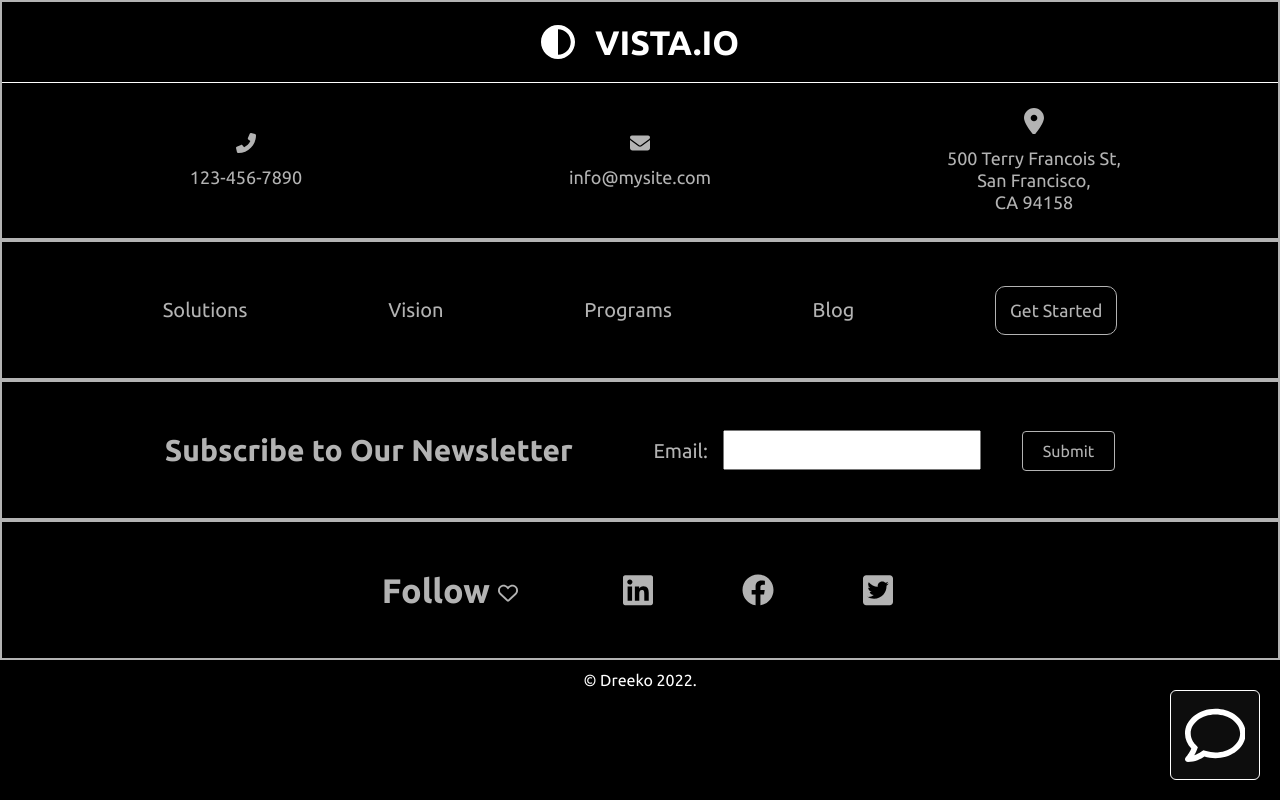
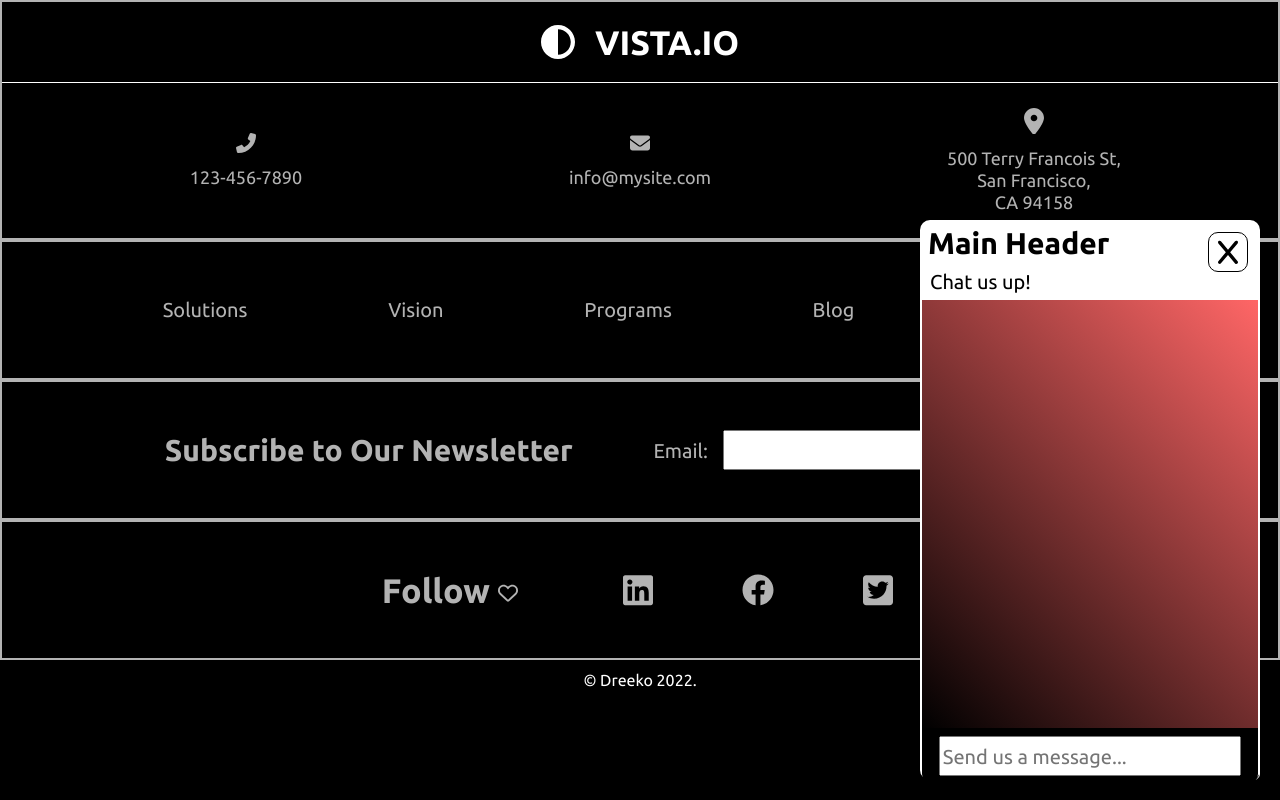
Before and after one commit to Driijko/profile1, a plain HTML site: page index.html in a window 1280 px wide. Drawn offline with Linux system fonts and the light colour scheme; files that its build step writes are made by us from their sources.

Commit message:
Aesthetic adjustments to chat modal.

```diff
--- a/chat-aside-modal.css
+++ b/chat-aside-modal.css
@@ -41,6 +41,9 @@
   height: 480px;
   bottom: 0;
   right: 0;
+  border-radius: 0.5rem;
+  border-width: 0.1rem;
+  border-style: solid;
 }
 
 #chat-modal section {
@@ -85,10 +88,12 @@
   -webkit-hyphens: auto;
   hyphens: auto;
   text-overflow: ellipsis;
+  border-radius: 0.5rem;
 }
 
 #chat-modal form {
-  padding-left: 1.7rem;
+  height: 10%;
+  border-radius: 0 0 0.5rem 0.5rem;
 }
 
 #chat-modal input {
@@ -122,12 +127,4 @@
     width: 17rem;
     height: 28rem;
   }
-
-  #chat-modal form {
-    padding-left: 1rem;
-  }
-
-  #chat-modal input {
-    width: 94%;
-  }
 }
--- a/color.css
+++ b/color.css
@@ -50,3 +50,19 @@ svg path {
   background-color: var(--color1);
   color: var(--color2);
 }
+
+/* CHAT MODAL */
+#chat-modal {
+  border-color: var(--color2);
+}
+#chat-modal #chat-area {
+  background-image: linear-gradient(
+    45deg,
+    var(--color1),
+    var(--color3)
+  );
+}
+
+#chat-modal form {
+  background-color: var(--color1);
+}
--- a/index.html
+++ b/index.html
@@ -188,13 +188,13 @@
   </button>
 </aside>
 
-<dialog id="chat-modal">
+<dialog id="chat-modal" open>
   <section>
     <h3>Main Header</h3>
     <p>Chat us up!</p>
     <div id="chat-area">
     </div>
-    <form>
+    <form class="center">
       <input id="live-chat-user-input" type="text" maxlength="200" name="message" placeholder="Send us a message..." />
       <button id="live-chat-submit" class="hidden-submit" type="submit"></button>
     </form>
```
